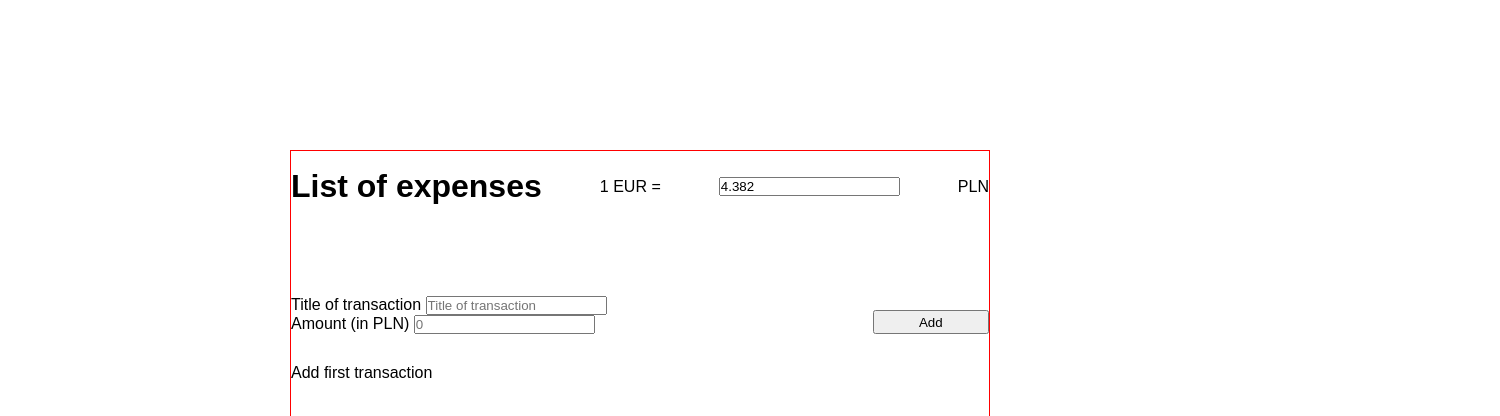
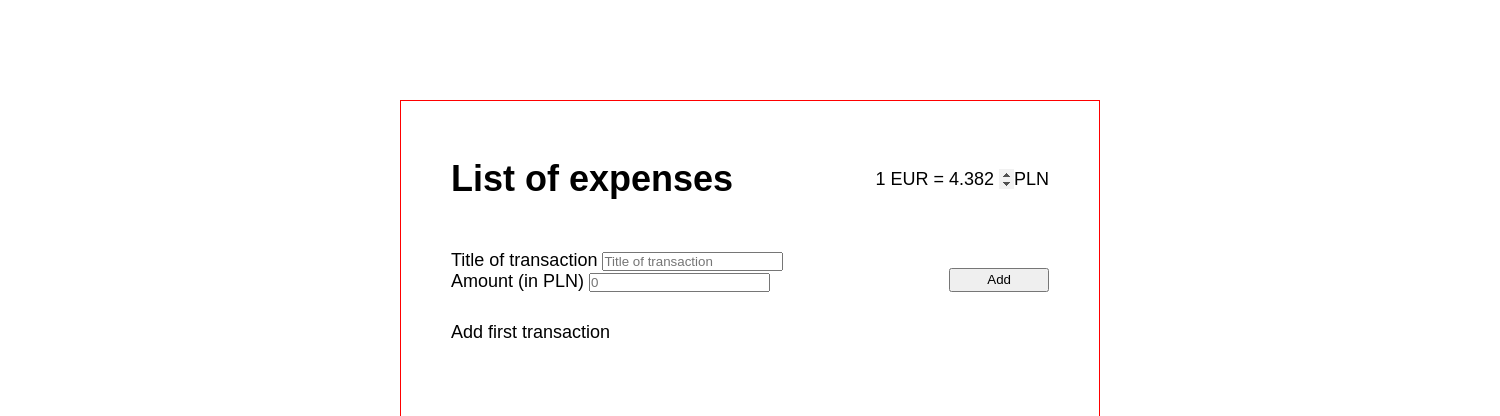
Before and after one commit to maciejewskakatarzyna/playbook, a React (Create React App) app: page / in a window 1280 px wide. Shown: the top 416 px of the page, 1500 px wide, since content can reach past the window. Built offline with nearby package versions, Linux system fonts and the light colour scheme.

Commit message:
add header styles

```diff
--- a/src/App.js
+++ b/src/App.js
@@ -11,6 +11,7 @@ const Wrapper = styled.div`
   border: 1px solid red;
   display: grid;
   grid-template-rows: 1fr 2fr 3fr 1fr;
+  padding: 5rem;
 `;
 
 function App() {
--- a/src/assets/styles/GlobalStyle.js
+++ b/src/assets/styles/GlobalStyle.js
@@ -17,14 +17,13 @@ export const GlobalStyle = createGlobalStyle`
   }
 
   body {
-    width: 100rem;
-    height: 100vh;
-    font-size: 1.6rem;
+    width: 150rem;
+    font-size: 1.8rem;
     font-family: 'Arial', sans-serif;
     background-color: white;
     color: black;
     display: grid;
     place-items: center;
-    margin: 0 auto;
+    margin: 10rem auto;
   }
 `;
--- a/src/components/Header/Header.js
+++ b/src/components/Header/Header.js
@@ -4,8 +4,26 @@ import styled from 'styled-components';
 const Wrapper = styled.div`
   display: flex;
   flex-direction: row;
+  justify-content: space-between;
   align-items: center;
-  justify-content: space-between;
+
+  input[type='number']::-webkit-inner-spin-button,
+  input[type='number']::-webkit-outer-spin-button {
+    opacity: 1;
+  }
+
+  div {
+    display: flex;
+    flex-direction: row;
+    align-items: center;
+    justify-content: center;
+  }
+  input {
+    width: 7rem;
+    font-size: 1.8rem;
+    border: none;
+    text-align: center;
+  }
 `;
 
 const Header = ({ conversionRate, setConversionRate }) => {
@@ -16,6 +34,8 @@ const Header = ({ conversionRate, setConversionRate }) => {
   return (
     <Wrapper>
       <h1>List of expenses</h1>
+      <div>
+        {' '}
         <p>1 EUR = </p>
         <input
           defaultValue={conversionRate}
@@ -24,6 +44,7 @@ const Header = ({ conversionRate, setConversionRate }) => {
           onChange={e => handleSetConversionRate(e.target.value)}
         />
         <p>PLN</p>
+      </div>
     </Wrapper>
   );
 };
```
Lines whose indentation alone changed are shown as unchanged.
